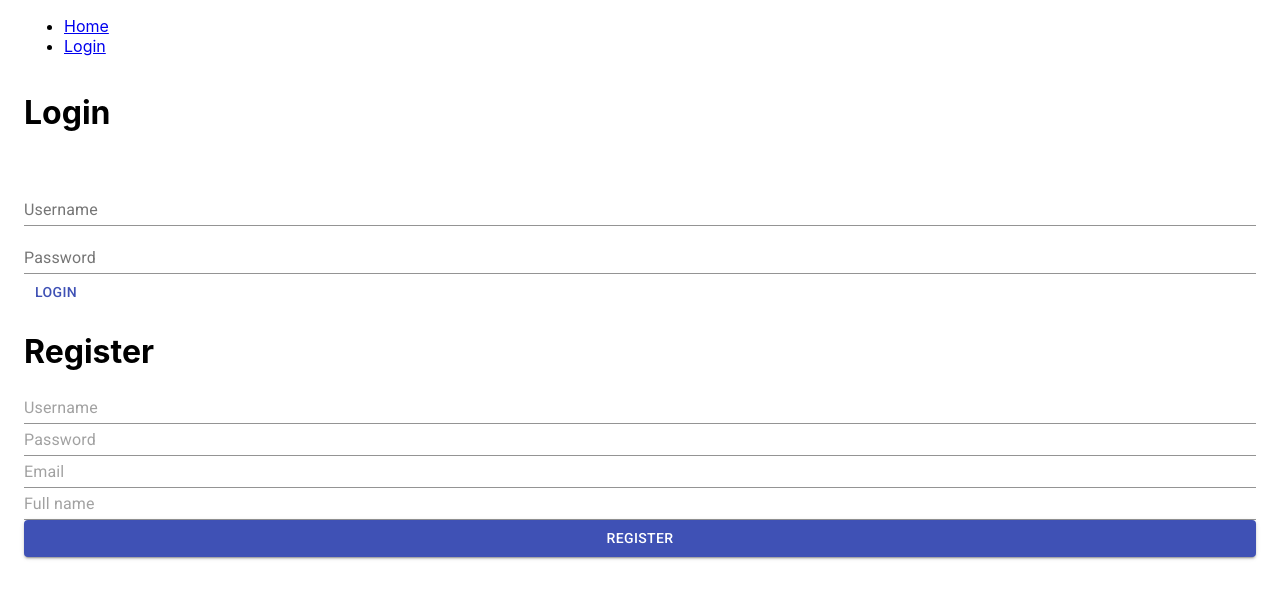
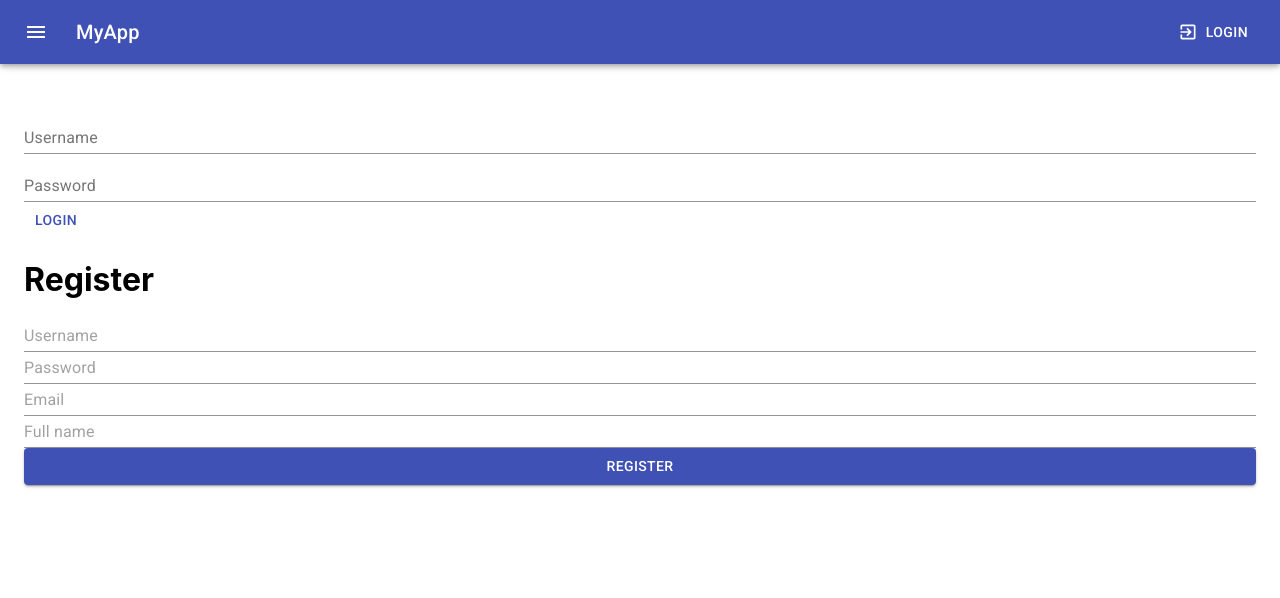
Before and after one commit to Smuliz/mediapalv, a React (Create React App) app: page / in a window 1280 px wide. Shown: the top 598 px of the page. Built offline with nearby package versions, Linux system fonts and the light colour scheme; no server answers.

Commit message:
material kesken

```diff
--- a/package.json
+++ b/package.json
@@ -4,6 +4,7 @@
   "private": true,
   "dependencies": {
     "@material-ui/core": "^4.9.11",
+    "@material-ui/icons": "^4.9.1",
     "@testing-library/jest-dom": "^4.2.4",
     "@testing-library/react": "^9.5.0",
     "@testing-library/user-event": "^7.2.1",
--- a/src/components/MediaRow.js
+++ b/src/components/MediaRow.js
@@ -1,23 +1,42 @@
 import React from 'react';
 import PropTypes from 'prop-types';
-import {Link} from 'react-router-dom';
+import {Link as RouterLink} from 'react-router-dom';
+import {
+  GridListTileBar,
+  IconButton,
+  makeStyles,
+} from '@material-ui/core';
+import PageviewIcon from '@material-ui/icons/Pageview';
 
 const mediaUrl = 'http://media.mw.metropolia.fi/wbma/uploads/';
 
+const useStyles = makeStyles((theme) => ({
+  icon: {
+    color: 'rgba(255, 255, 255, 0.54)',
+  },
+}));
+
 const MediaRow = ({file}) => {
+  //console.log("mediarowfile", file)
+  const classes = useStyles();
   return (
-      <tr>
-        <td>
-          <img src={mediaUrl + file.thumbnails.w160} alt={file.title}/>
-        </td>
-        <td>
-          <h3>{file.title}</h3>
-          <p>{file.description}</p>
-        </td>
-        <td>
-          <Link to={"/single/" + file.file_id}>View</Link>
-        </td>
-      </tr>);
+    <>
+      <img src={mediaUrl + file.thumbnails.w320} alt={file.title}/>
+      <GridListTileBar
+        title={file.title}
+        subtitle={file.description}
+        actionIcon={
+          <IconButton
+            aria-label={`info about ${file.title}`}
+            component={RouterLink}
+            to={'/single/' + file.file_id}
+            className={classes.icon}
+          >
+            <PageviewIcon fontSize="large"/>
+          </IconButton>
+        }
+      />
+    </>);
 };
 
 MediaRow.propTypes = {
--- a/src/components/MediaTable.js
+++ b/src/components/MediaTable.js
@@ -1,27 +1,57 @@
 import React from 'react';
-import PropTypes from 'prop-types';
 import MediaRow from './MediaRow';
 import {useAllMedia} from '../hooks/ApiHooks';
+import {
+  GridList,
+  GridListTile,
+  ListSubheader,
+  makeStyles,
+  useMediaQuery,
+} from '@material-ui/core';
 
+const useStyles = makeStyles((theme) => ({
+  root: {
+    display: 'flex',
+    flexWrap: 'wrap',
+    justifyContent: 'space-around',
+    overflow: 'hidden',
+    backgroundColor: theme.palette.background.paper,
+  },
+  gridList: {
+    width: '100%',
+    height: '100%',
+  },
+  icon: {
+    color: 'rgba(255, 255, 255, 0.54)',
+  },
+}));
 
 const MediaTable = () => {
-    const picArray = useAllMedia();
+  const classes = useStyles();
+  const matches = useMediaQuery('(min-width:697px)');
 
+  const picArray = useAllMedia();
 
+  console.log("pic array mediatable", picArray);
 
-    return (
-        <table>
-            <tbody>
-            {
-            picArray.map((file, index) => <MediaRow file={file} key={index}/>)
-            }
-            </tbody>
-        </table>
-    );
-};
-
-MediaTable.propTypes = {
-    media: PropTypes.array,
+  return (
+    <div className={classes.root}>
+      <GridList
+        cellHeight={180}
+        className={classes.gridList}
+        cols={matches ? 3 : 2}>
+        <GridListTile key="Subheader" cols={3} style={{height: 'auto'}}>
+          <ListSubheader component="div">All Media</ListSubheader>
+        </GridListTile>
+        {
+          picArray.map((file) =>
+            <GridListTile key={file.file_id}>
+              <MediaRow file={file}/>
+            </GridListTile>)
+        }
+      </GridList>
+    </div>
+  );
 };
 
 export default MediaTable;
--- a/src/components/Nav.js
+++ b/src/components/Nav.js
@@ -1,12 +1,50 @@
 import React, { useEffect, useContext } from 'react';
-import { Link } from 'react-router-dom';
+import { Link as RouterLink } from 'react-router-dom';
 import { checkToken } from '../hooks/ApiHooks';
 import { withRouter } from 'react-router-dom';
 import PropTypes from 'prop-types';
 import { MediaContext } from '../contexts/MediaContext';
+import {
+  AppBar,
+  Toolbar,
+  IconButton,
+  Drawer,
+  List,
+  ListItem,
+  ListItemText,
+  ListItemIcon,
+  Button,
+  Typography,
+  makeStyles,
+} from '@material-ui/core';
+import MenuIcon from '@material-ui/icons/Menu';
+import HomeIcon from '@material-ui/icons/Home';
+import AccountBoxIcon from '@material-ui/icons/AccountBox';
+import ExitToAppIcon from '@material-ui/icons/ExitToApp';
+
+const useStyles = makeStyles((theme) => ({
+  root: {
+    flexGrow: 1,
+  },
+  menuButton: {
+    marginRight: theme.spacing(2),
+  },
+  title: {
+    flexGrow: 1,
+  },
+}));
+
+
 
 const Nav = ({ history }) => {
+  const classes = useStyles();
   const [user, setUser] = useContext(MediaContext);
+  const [open, setOpen] = React.useState(false);
+
+  const toggleDrawer = (opener) => () => {
+    setOpen(opener);
+  };
+
   useEffect(() => {
     const checkUser = async() => {
       try {
@@ -22,28 +60,73 @@ const Nav = ({ history }) => {
   }, [history, setUser]);
 
   return (
-    <nav>
-      <ul>
-        <li>
-          <Link to="/home">Home</Link>
-        </li>
-        {user === null ?
-         <li>
-          <Link to="/">Login</Link>
-        </li> :
-         <>
-        <li>
-          <Link to="/profile">Profile</Link>
-        </li>
-        <li>
-          <Link to="/logout">Logout</Link>
-        </li>
-        </>
-        }
-      </ul>
-    </nav>
+    <>
+      <AppBar>
+        <Toolbar>
+          <IconButton
+            edge="start"
+            className={classes.menuButton}
+            color="inherit"
+            aria-label="menu"
+            onClick={toggleDrawer(true)}
+          >
+            <MenuIcon/>
+          </IconButton>
+          <Typography variant="h6" className={classes.title}>
+            MyApp
+          </Typography>
+          {user === null ?
+            <Button
+              color="inherit"
+              startIcon={<ExitToAppIcon/>}
+              component={RouterLink}
+              to="/"
+            >
+              Login
+            </Button> :
+            <Button
+              color="inherit"
+              startIcon={<ExitToAppIcon/>}
+              component={RouterLink}
+              to="/logout"
+            >
+              Logout
+            </Button>
+          }
+        </Toolbar>
+      </AppBar>
+      <Drawer open={open} onClose={toggleDrawer(false)}>
+        <List>
+          <ListItem
+            button
+            component={RouterLink}
+            onClick={toggleDrawer(false)}
+            to="/home"
+          >
+            <ListItemIcon>
+              <HomeIcon/>
+            </ListItemIcon>
+            <ListItemText primary="Home"/>
+          </ListItem>
+          {user !== null &&
+          <ListItem
+            button
+            component={RouterLink}
+            onClick={toggleDrawer(false)}
+            to="/profile"
+          >
+            <ListItemIcon>
+              <AccountBoxIcon/>
+            </ListItemIcon>
+            <ListItemText primary="Profile"/>
+          </ListItem>
+          }
+        </List>
+      </Drawer>
+    </>
   );
 };
+
 
 Nav.propTypes = {
   history: PropTypes.object,
--- a/src/components/RegisterForm.js
+++ b/src/components/RegisterForm.js
@@ -27,7 +27,7 @@ const RegisterForm = ({ history }) => {
     const { inputs, handleInputChange, handleSubmit } = useSignUpForm(doRegister);
     return (
         <Grid container>
-            <Grid item>
+            <Grid item xs={12}>
                 <h1>Register</h1>
             </Grid>
             <Grid item xs={12}>
--- a/src/hooks/ApiHooks.js
+++ b/src/hooks/ApiHooks.js
@@ -1,20 +1,20 @@
-import { useState, useEffect } from 'react';
+import {useState, useEffect} from 'react';
 
 const baseUrl = 'http://media.mw.metropolia.fi/wbma/';
-
 
 const useAllMedia = () => {
   const [data, setData] = useState([]);
   const fetchUrl = async () => {
     const response = await fetch(baseUrl + 'media');
     const json = await response.json();
+    // haetaan yksittäiset kuvat, jotta saadan thumbnailit
     const items = await Promise.all(json.map(async (item) => {
       const response = await fetch(baseUrl + 'media/' + item.file_id);
       return await response.json();
     }));
     console.log(items);
-    setData(items)
-  }
+    setData(items);
+  };
 
   useEffect(() => {
     fetchUrl();
@@ -25,11 +25,11 @@ const useAllMedia = () => {
 
 const useSingleMedia = (id) => {
   const [data, setData] = useState({});
-  const fetchUrl = async (id) => {
-    const response = await fetch(baseUrl + 'media/' + id);
+  const fetchUrl = async (fileid) => {
+    const response = await fetch(baseUrl + 'media/' + fileid);
     const item = await response.json();
     setData(item);
-  }
+  };
 
   useEffect(() => {
     fetchUrl(id);
@@ -38,19 +38,10 @@ const useSingleMedia = (id) => {
   return data;
 };
 
-const useAvatarImage = (id) => {
-  const [data, setData] = useState([]);
-  const fetchUrl = async (uid) => {
-    const response = await fetch(baseUrl + 'tags/avatar_' + uid);
-    const item = await response.json();
-    setData(item);
-  }
-
-  useEffect(() => {
-    fetchUrl(id);
-  }, [id]);
-
-  return data;
+const getAvatarImage = async (id) => {
+  console.log('ai', id);
+  const response = await fetch(baseUrl + 'tags/avatar_' + id);
+  return await response.json();
 };
 
 const register = async (inputs) => {
@@ -87,12 +78,11 @@ const login = async (inputs) => {
   } catch (e) {
     throw new Error(e.message);
   }
-
 };
 
 const checkUserAvailable = async (name) => {
   try {
-    const response = await fetch(baseUrl + 'users/username/', name);
+    const response = await fetch(baseUrl + 'users/username/' + name);
     const json = await response.json();
     if (!response.ok) throw new Error(json.message + ': ' + json.error);
     return json;
@@ -101,7 +91,7 @@ const checkUserAvailable = async (name) => {
   }
 };
 
-const checkToken = async(token) => {
+const checkToken = async (token) => {
   const fetchOptions = {
     headers: {
       'x-access-token': token,
@@ -124,6 +114,5 @@ export {
   login,
   checkUserAvailable,
   checkToken,
-  useAvatarImage,
-
-}
+  getAvatarImage,
+};
--- a/src/hooks/LoginHooks.js
+++ b/src/hooks/LoginHooks.js
@@ -15,14 +15,19 @@ const useLoginForm = (callback) => {
     }
     const handleInputChange = (event) => {
       event.persist();
-      setInputs(inputs => ({...inputs, [event.target.name]: event.target.value}));
-    }
+      setInputs((inputs) => {
+        return {
+          ...inputs,
+          [event.target.name]: event.target.value,
+        };
+      });
+    };
     return {
       handleSubmit,
       handleInputChange,
       inputs
     };
-  }
+  };
 
 
 export default useLoginForm;
--- a/src/views/Logout.js
+++ b/src/views/Logout.js
@@ -12,7 +12,7 @@ const Logout = () => {
     }, [setUser]);
 
     return (
-        <Redirect to={'/home'}></Redirect>
+        <Redirect to={'/home'}/>
     );
 };
 
--- a/src/views/Profile.js
+++ b/src/views/Profile.js
@@ -1,7 +1,7 @@
-import React, { useContext } from 'react';
+import React, { useContext, useState, useEffect } from 'react';
 import { MediaContext } from '../contexts/MediaContext';
 import { Card, CardMedia, CardContent, makeStyles, Typography } from '@material-ui/core';
-import { useAvatarImage } from '../hooks/ApiHooks';
+import { getAvatarImage } from '../hooks/ApiHooks';
 
 const mediaUrl = 'http://media.mw.metropolia.fi/wbma/uploads/';
 
@@ -17,7 +17,14 @@ const useStyles = makeStyles({
 const Profile = () => {
   const classes= useStyles();
   const [user] = useContext(MediaContext)
-  const avatar = useAvatarImage(user.user_id);
+  const [avatar, setAvatar] = useState([]);
+  useEffect(() => {
+    if (user !== null) {
+      (async () => {
+        setAvatar(await getAvatarImage(user.user_id));
+      })();
+    }
+  }, [user]);
   return (
     <>
       <Typography component="h2" variant="h5" gutterBottom>Profile</Typography>
```
Also changed, not shown: 1 other file (tests, documents, lock files or other folders). Lines whose indentation alone changed are shown as unchanged.
